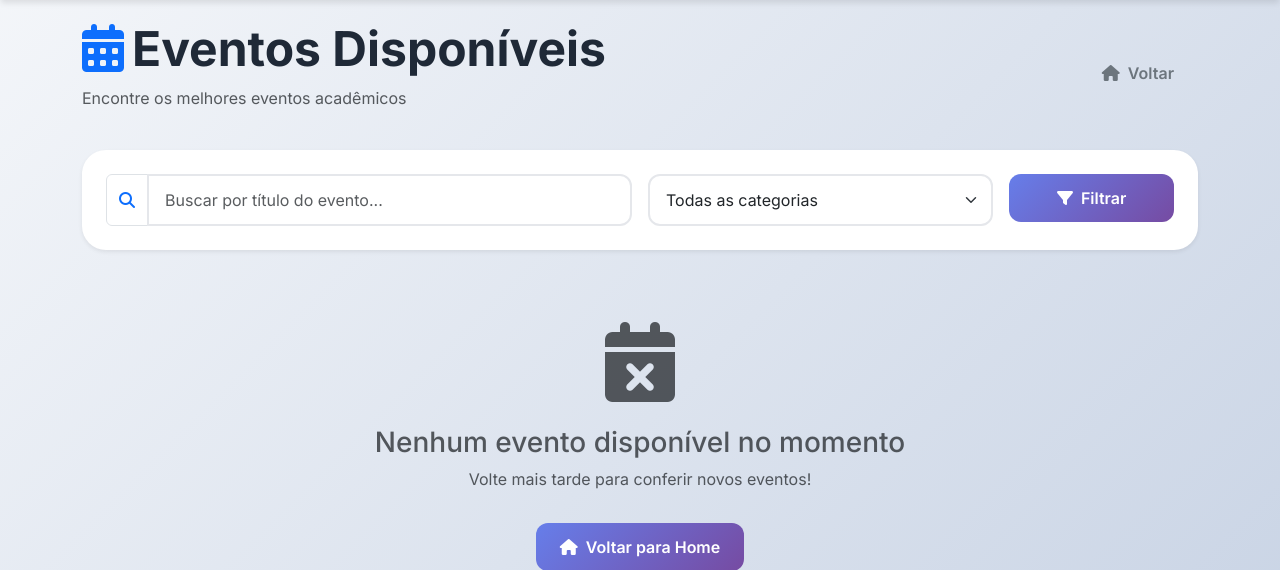
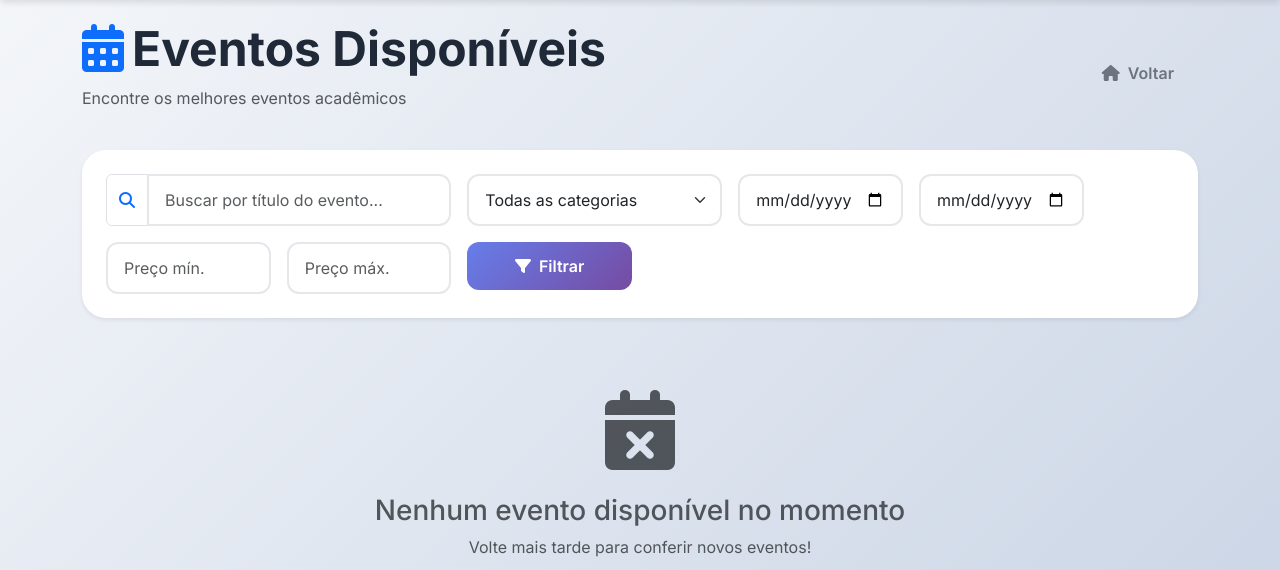
Before and after one commit to sounicolaslima/eventos-universitarios, a Django app: template src/eventos/templates/eventos/evento_list.html in a window 1280 px wide. Shown: the part 84-654 px from the top of the page. Run offline with Django 5.2, Linux system fonts and the light colour scheme; the template is opened without the code that fills it, so the values that code supplies are empty.

Commit message:
feat: add advanced event filters

```diff
--- a/src/eventos/templates/eventos/evento_list.html
+++ b/src/eventos/templates/eventos/evento_list.html
@@ -22,14 +22,14 @@
     <div class="card shadow-sm border-0 mb-4">
         <div class="card-body">
             <form method="get" class="row g-3">
-                <div class="col-md-6">
+                <div class="col-md-4">
                     <div class="input-group">
                         <span class="input-group-text bg-white"><i class="fas fa-search text-primary"></i></span>
                         <input type="text" name="q" class="form-control" placeholder="Buscar por título do evento..."
                                value="{{ request.GET.q }}">
                     </div>
                 </div>
-                <div class="col-md-4">
+                <div class="col-md-3">
                     <select name="categoria" class="form-select">
                         <option value="">Todas as categorias</option>
                         {% for cat in categorias %}
@@ -38,6 +38,22 @@
                             </option>
                         {% endfor %}
                     </select>
+                </div>
+                <div class="col-md-2">
+                    <input type="date" name="data_inicio" class="form-control"
+                           value="{{ request.GET.data_inicio }}" aria-label="Data inicial">
+                </div>
+                <div class="col-md-2">
+                    <input type="date" name="data_fim" class="form-control"
+                           value="{{ request.GET.data_fim }}" aria-label="Data final">
+                </div>
+                <div class="col-md-2">
+                    <input type="number" name="preco_min" class="form-control" min="0" step="0.01"
+                           placeholder="Preço mín." value="{{ request.GET.preco_min }}">
+                </div>
+                <div class="col-md-2">
+                    <input type="number" name="preco_max" class="form-control" min="0" step="0.01"
+                           placeholder="Preço máx." value="{{ request.GET.preco_max }}">
                 </div>
                 <div class="col-md-2">
                     <button type="submit" class="btn btn-primary w-100">
```
Also changed, not shown: src/eventos/views.py (+23 -2 lines), tests/test_eventos_views_extra.py (+36 -1 lines).
